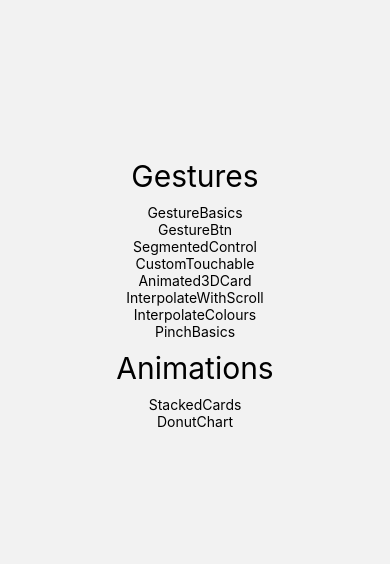
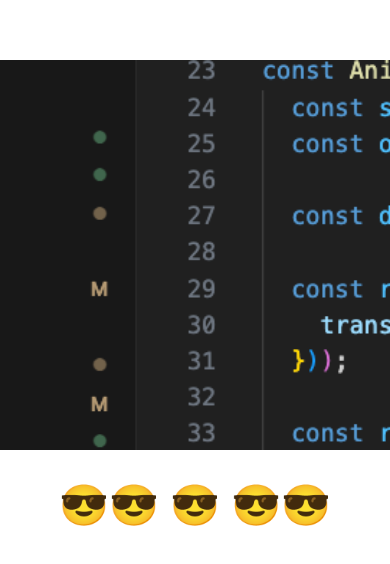
Before and after one commit to jonqwerty/animation, a React Native app: screen /AnimateOnDoubleTap in a window 390 px wide. Shown: the part 128-692 px from the top of the page. Built offline with nearby package versions, Linux system fonts and the light colour scheme.

Commit message:
add handle single tap - double tap

```diff
--- a/src/common/types.ts
+++ b/src/common/types.ts
@@ -12,6 +12,7 @@ export enum Screen {
   InterpolateWithScroll = 'InterpolateWithScroll',
   InterpolateColours = 'InterpolateColours',
   PinchBasics = 'PinchBasics',
+  AnimateOnDoubleTap = 'AnimateOnDoubleTap',
 }
 
 export type RootStackParamList = {
@@ -26,6 +27,7 @@ export type RootStackParamList = {
   InterpolateWithScroll: {};
   InterpolateColours: {};
   PinchBasics: {};
+  AnimateOnDoubleTap: {};
 };
 
 export type RootRouteProps<RouteName extends keyof RootStackParamList> =
--- a/src/navigation/AppNavigator.tsx
+++ b/src/navigation/AppNavigator.tsx
@@ -13,6 +13,7 @@ import GestyreBasicsScreen from '../screens/GestyreBasicsScreen';
 import InterpolateWithScrollScreen from '../screens/InterpolateWithScrollScreen';
 import InterpolateColoursScreen from '../screens/InterpolateColoursScreen';
 import PinchBasicsScreen from '../screens/PinchBasicsScreen';
+import AnimateOnDoubleTapScreen from '../screens/AnimateOnDoubleTapScreen';
 
 const Stack = createNativeStackNavigator();
 
@@ -129,6 +130,16 @@ const Routes = () => {
           }
         }
       />
+      <Stack.Screen
+        name="AnimateOnDoubleTap"
+        component={AnimateOnDoubleTapScreen}
+        options={
+          {
+            // gestureEnabled: false,
+            // animation: 'none',
+          }
+        }
+      />
     </Stack.Navigator>
   );
 };
--- /dev/null
+++ b/src/screens/AnimateOnDoubleTapScreen.tsx
@@ -0,0 +1,103 @@
+import {
+  Dimensions,
+  Image,
+  ImageBackground,
+  StyleSheet,
+  Text,
+  View,
+} from 'react-native';
+import React, {useCallback, useRef} from 'react';
+import {TapGestureHandler} from 'react-native-gesture-handler';
+import Animated, {
+  useAnimatedStyle,
+  useSharedValue,
+  withDelay,
+  withSpring,
+  withTiming,
+} from 'react-native-reanimated';
+
+const AnimatedImage = Animated.createAnimatedComponent(Image);
+
+const {width: SIZE} = Dimensions.get('window');
+
+const AnimateOnDoubleTapScreen = () => {
+  const scale = useSharedValue(0);
+  const opacity = useSharedValue(1);
+
+  const doubleTapRef = useRef();
+
+  const rStyle = useAnimatedStyle(() => ({
+    transform: [{scale: Math.max(scale.value, 0)}],
+  }));
+
+  const rTextStyle = useAnimatedStyle(() => ({
+    opacity: opacity.value,
+  }));
+
+  const onDoubleTap = useCallback(() => {
+    scale.value = withSpring(1, undefined, isFinished => {
+      if (isFinished) {
+        scale.value = withDelay(500, withSpring(0));
+      }
+    });
+  }, []);
+
+  const onSingleTap = useCallback(() => {
+    opacity.value = withTiming(0, undefined, isFinished => {
+      if (isFinished) {
+        opacity.value = withDelay(500, withTiming(1));
+      }
+    });
+  }, []);
+
+  return (
+    <View style={styles.container}>
+      <TapGestureHandler waitFor={doubleTapRef} onActivated={onSingleTap}>
+        <TapGestureHandler
+          maxDelayMs={250}
+          ref={doubleTapRef}
+          numberOfTaps={2}
+          onActivated={onDoubleTap}>
+          <Animated.View>
+            <ImageBackground
+              source={require('../assets/images/image1.png')}
+              style={styles.image}>
+              <AnimatedImage
+                source={require('../assets/images/heart.png')}
+                style={[
+                  styles.image,
+                  {
+                    shadowOffset: {width: 0, height: 20},
+                    shadowOpacity: 0.35,
+                    shadowRadius: 35,
+                  },
+                  rStyle,
+                ]}
+                resizeMode={'center'}
+              />
+            </ImageBackground>
+            <Animated.Text style={[styles.dudes, rTextStyle]}>
+              😎😎 😎 😎😎
+            </Animated.Text>
+          </Animated.View>
+        </TapGestureHandler>
+      </TapGestureHandler>
+    </View>
+  );
+};
+
+export default AnimateOnDoubleTapScreen;
+
+const styles = StyleSheet.create({
+  container: {
+    flex: 1,
+    backgroundColor: '#fff',
+    alignItems: 'center',
+    justifyContent: 'center',
+  },
+  image: {
+    width: SIZE,
+    height: SIZE,
+  },
+  dudes: {fontSize: 40, textAlign: 'center', marginTop: 30},
+});
--- a/src/screens/ListScreen.tsx
+++ b/src/screens/ListScreen.tsx
@@ -62,6 +62,12 @@ const ListScreen: FC = () => {
         }}>
         PinchBasics
       </Text>
+      <Text
+        onPress={() => {
+          navigation.navigate(Screen.AnimateOnDoubleTap, {});
+        }}>
+        AnimateOnDoubleTap
+      </Text>
 
       <Text style={{fontSize: 30, marginVertical: 10}}>Animations</Text>
 
```
Also changed, not shown: src/assets/images/heart.png (added), src/assets/images/image1.png (added).
